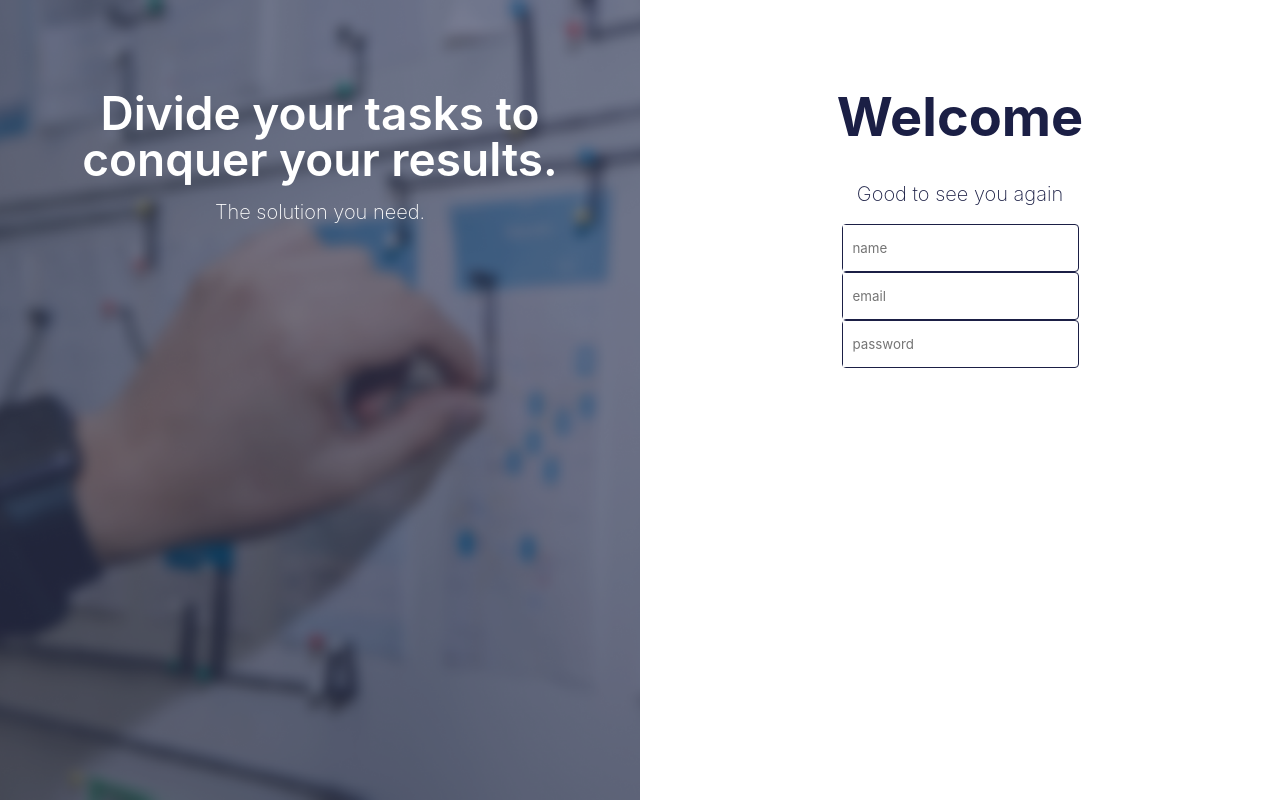
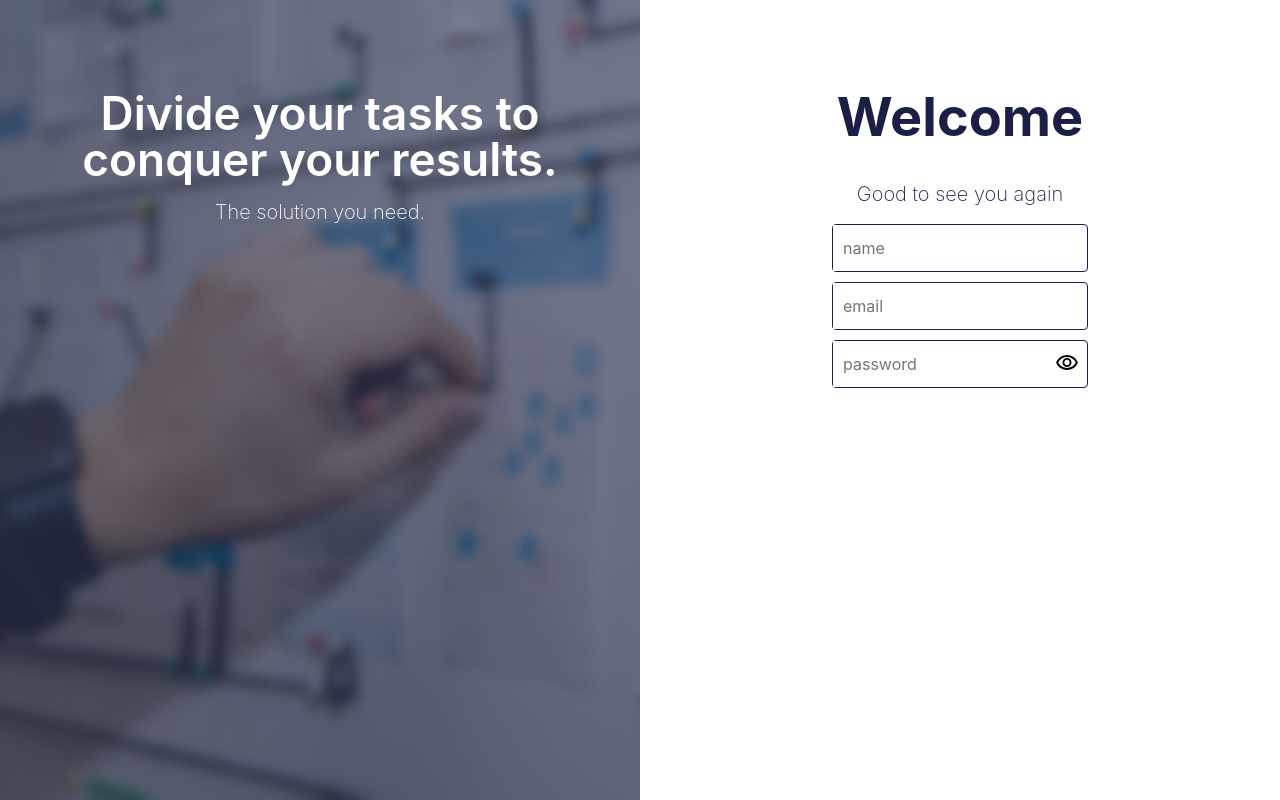
Before and after one commit to GabrielSiron/kanban-task, a Vue app in the folder frontend/: page /signup in a window 1280 px wide. Built offline with nearby package versions, Linux system fonts and the light colour scheme.

Commit message:
style: add eye icons for password fields

```diff
--- a/frontend/src/components/Input.vue
+++ b/frontend/src/components/Input.vue
@@ -1,14 +1,28 @@
 <script setup lang="ts">
+import { ref } from 'vue'
+const render = ref(0);
+
 defineProps(['placeholder', 'type', 'color'])
+
+var showPassword = false;
+
+const changeShowPasswordStatus = () => {
+    showPassword = !showPassword;
+    console.log("rodou");
+
+    render.value += 1;
+}
 
 </script>
 
 <template>
-    <link rel="stylesheet" href="https://fonts.googleapis.com/css2?family=Material+Symbols+Outlined:opsz,wght,FILL,GRAD@24,400,0,0" />
     <div :class="'input ' + color">
-        <input :type="type" :placeholder="placeholder" />
-        <span class="material-symbols-outlined">
-        </span>
+        <input :type="showPassword == true? 'text': type" :placeholder="placeholder"/>
+        <button v-if="type == 'password'" class="show-pwrd-button" v-on:click="changeShowPasswordStatus" :key="render">
+            <img v-if="showPassword == false" src="../assets/icons/visibility.svg" alt="visible">
+            <img v-if="showPassword == true" src="../assets/icons/invisibility.svg" alt="invisible">
+        </button>
+
     </div>
 </template>
 
@@ -17,9 +31,10 @@ defineProps(['placeholder', 'type', 'color'])
 .input {
     border: 1px solid black;
     border-radius: 4px;
+    background-color: white;
     display: flex;
+    justify-content: space-between;
     height: 48px;
-    min-width: 100px;
 }
 
 input {
@@ -28,6 +43,7 @@ input {
     padding: 10px;
     display: flex;
     font-family: 'Inter', sans-serif;
+    font-size: 16px;
 }
 
 input:focus {
@@ -38,4 +54,10 @@ input:focus {
     border: 1px solid var(--dark-primary);
 }
 
+.show-pwrd-button {
+    border: none;
+    outline: none;
+    background-color: transparent !important;
+    width: 40px;
+}
 </style>
```
Also changed, not shown: frontend/src/assets/icons/invisibility.svg (added), frontend/src/assets/icons/visibility.svg (added).
